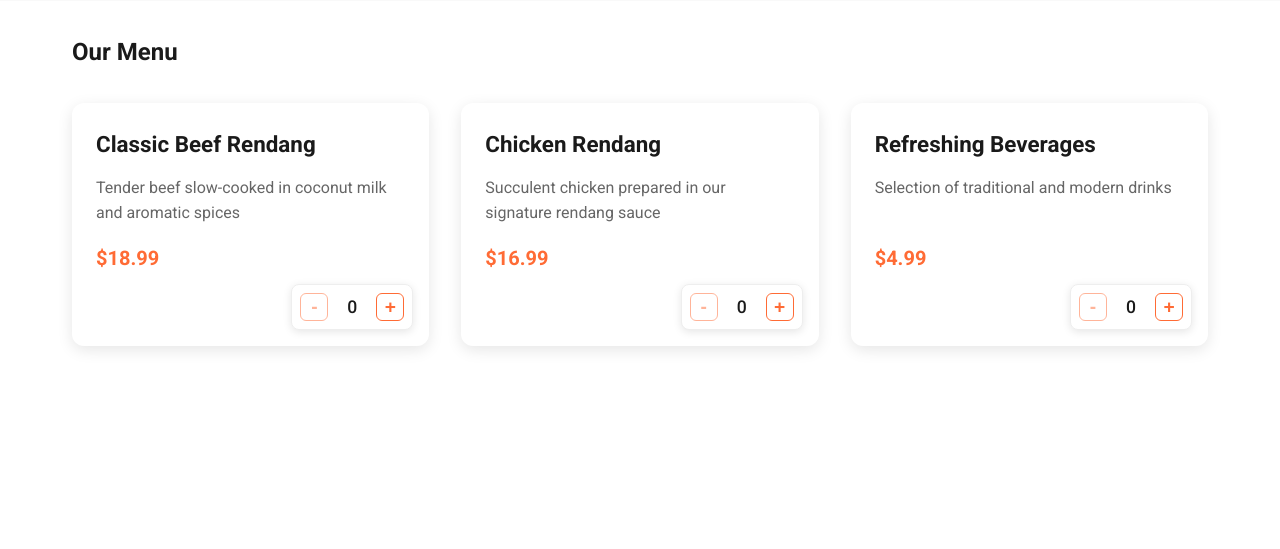
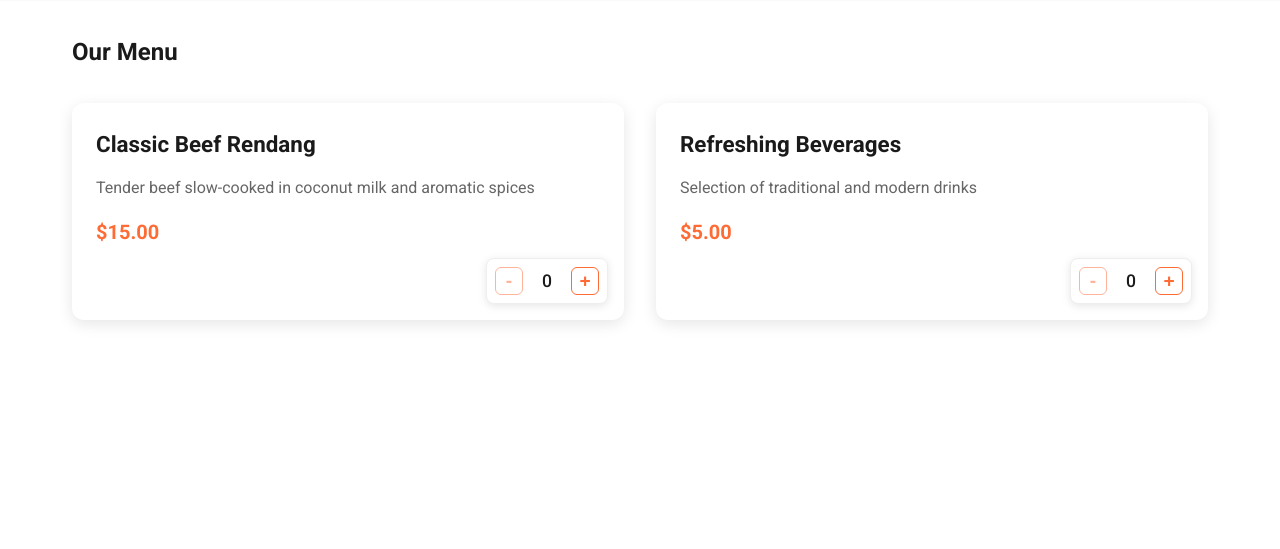
Before and after one commit to adam4788/RendangWebsite, a Flask app: page / in a window 1280 px wide. Shown: the part 1624-2173 px from the top of the page. Run offline with Flask 3, Linux system fonts and the light colour scheme.

Commit message:
Checkpoint before assistant change: Update menu item prices and comment out Chicken Rendang.
Replit-Commit-Author: Assistant

```diff
--- a/templates/index.html
+++ b/templates/index.html
@@ -29,17 +29,17 @@
                 <div class="menu-item-content">
                     <h3>Classic Beef Rendang</h3>
                     <p>Tender beef slow-cooked in coconut milk and aromatic spices</p>
-                    <span class="price">$18.99</span>
+                    <span class="price">$15.00</span>
                     <div class="item-controls">
                         <div class="quantity-controls">
                             <button class="quantity-btn minus" data-id="1">-</button>
                             <span class="quantity">0</span>
-                            <button class="quantity-btn plus" data-id="1" data-name="Classic Beef Rendang" data-price="18.99">+</button>
+                            <button class="quantity-btn plus" data-id="1" data-name="Classic Beef Rendang" data-price="15.00">+</button>
                         </div>
                     </div>
                 </div>
             </div>
-            <div class="menu-item" data-id="2">
+            <!-- <div class="menu-item" data-id="2">
                 <div class="menu-item-content">
                     <h3>Chicken Rendang</h3>
                     <p>Succulent chicken prepared in our signature rendang sauce</p>
@@ -52,17 +52,17 @@
                         </div>
                     </div>
                 </div>
-            </div>
+            </div> -->
             <div class="menu-item" data-id="3">
                 <div class="menu-item-content">
                     <h3>Refreshing Beverages</h3>
                     <p>Selection of traditional and modern drinks</p>
-                    <span class="price">$4.99</span>
+                    <span class="price">$5.00</span>
                     <div class="item-controls">
                         <div class="quantity-controls">
                             <button class="quantity-btn minus" data-id="3">-</button>
                             <span class="quantity">0</span>
-                            <button class="quantity-btn plus" data-id="3" data-name="Refreshing Beverages" data-price="4.99">+</button>
+                            <button class="quantity-btn plus" data-id="3" data-name="Refreshing Beverages" data-price="5.00">+</button>
                         </div>
                     </div>
                 </div>
```
